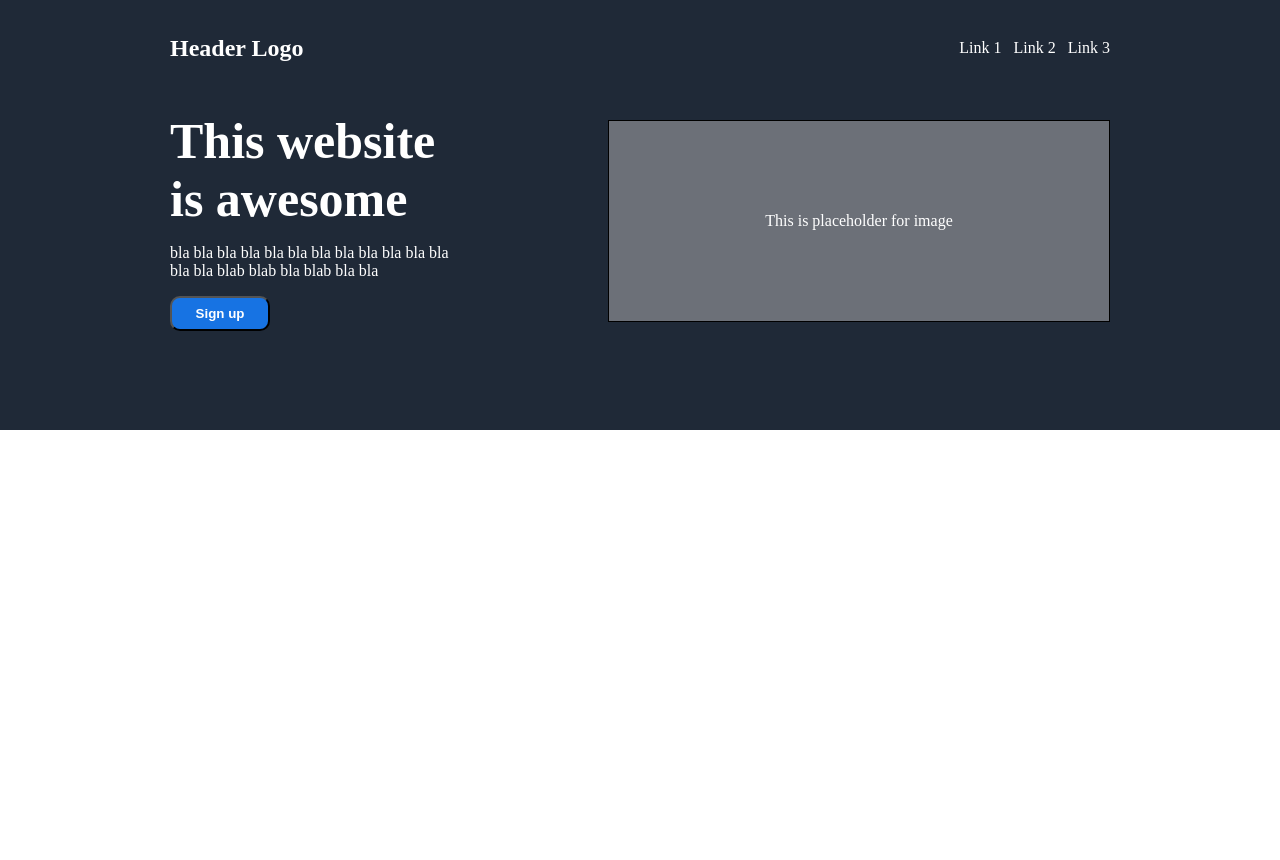
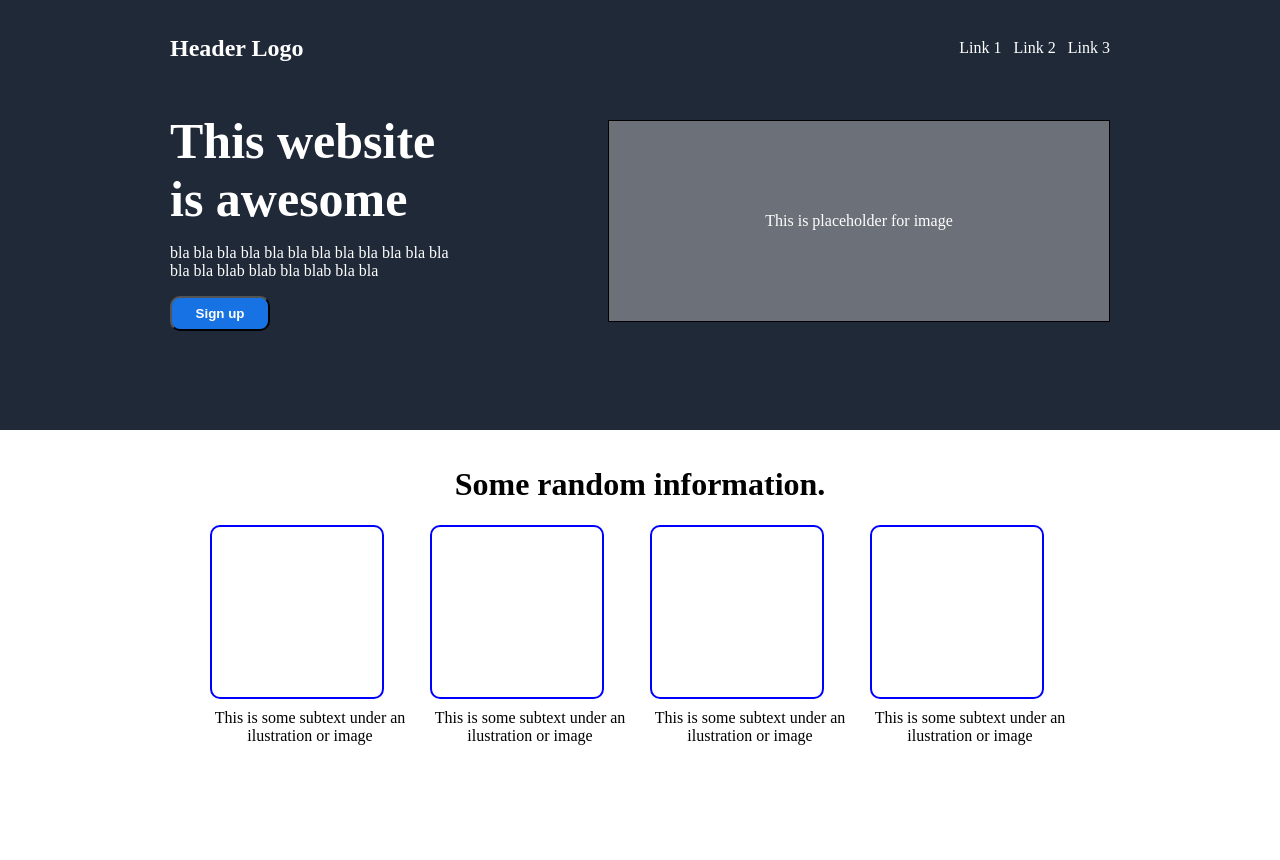
Before and after one commit to hangodek/landing-page, a plain HTML site: page index.html in a window 1280 px wide. Before the commit the page ends 800 px from the top, so only its background shows below. Drawn offline with Linux system fonts and the light colour scheme.

Commit message:
Completed the layout and design for the card 2

```diff
--- a/index.html
+++ b/index.html
@@ -34,5 +34,32 @@
 
     </div>
 
+    <div class="card2">
+
+        <h1>Some random information.</h1>
+        <div class="card2-items">
+            <div class="box">
+                <div class="border">asd</div>
+                <div class="text">This is some subtext under an ilustration or image</div>
+            </div>
+
+            <div class="box">
+                <div class="border">asd</div>
+                <div class="text">This is some subtext under an ilustration or image</div>
+            </div>
+
+            <div class="box">
+                <div  class="border">asd</div>
+                <div class="text">This is some subtext under an ilustration or image</div>
+            </div>
+
+            <div class="box">
+                <div class="border">asd</div>
+                <div class="text">This is some subtext under an ilustration or image</div>
+            </div>
+        </div>
+
+    </div>
+
 </body>
 </html>
--- a/styles.css
+++ b/styles.css
@@ -60,3 +60,37 @@ body {
     height: 200px;
     background-color: #cecaca71;
 }
+
+/* Card 2 */
+
+.card2 {
+    display: flex;
+    flex-direction: column;
+    justify-content: flex-start;
+    align-items: center;
+    height: 400px;
+    padding: 15px 200px;
+}
+
+.card2-items {
+    display: flex;
+    justify-content: center;
+    gap: 20px;
+}
+
+.card2-items .border {
+    border: 2px solid blue;
+    border-radius: 10px;
+    height: 170px;
+    width: 170px;
+    font-size: 0px;
+}
+
+.card2-items .box {
+    width: 200px;
+}
+
+.card2-items .box .text {
+    text-align: center;
+    margin-top: 10px;
+}
```
